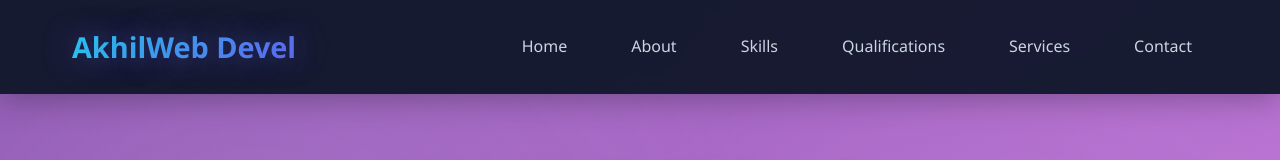
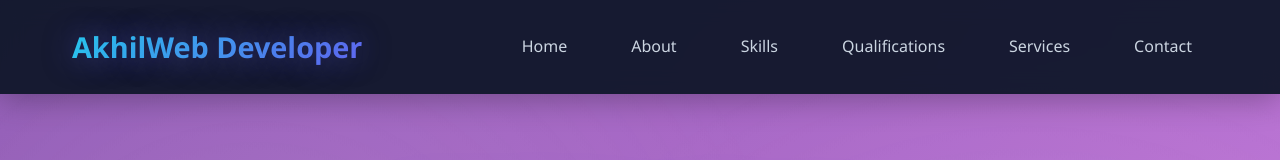
Before and after one commit to akhilmendiratta/akhilmendiratta.github.io, a plain HTML site: page index.html in a window 1280 px wide. Shown: the top 160 px of the page. Drawn offline with Linux system fonts and the light colour scheme.

Commit message:
Update index.html

```diff
--- a/index.html
+++ b/index.html
@@ -564,7 +564,7 @@
     <!-- Header -->
     <header>
         <nav>
-            <div class="logo">AkhilWeb Devel</div>
+            <div class="logo">AkhilWeb Developer</div>
             <div class="menu-toggle" onclick="toggleMenu()">
                 <span></span>
                 <span></span>
```
